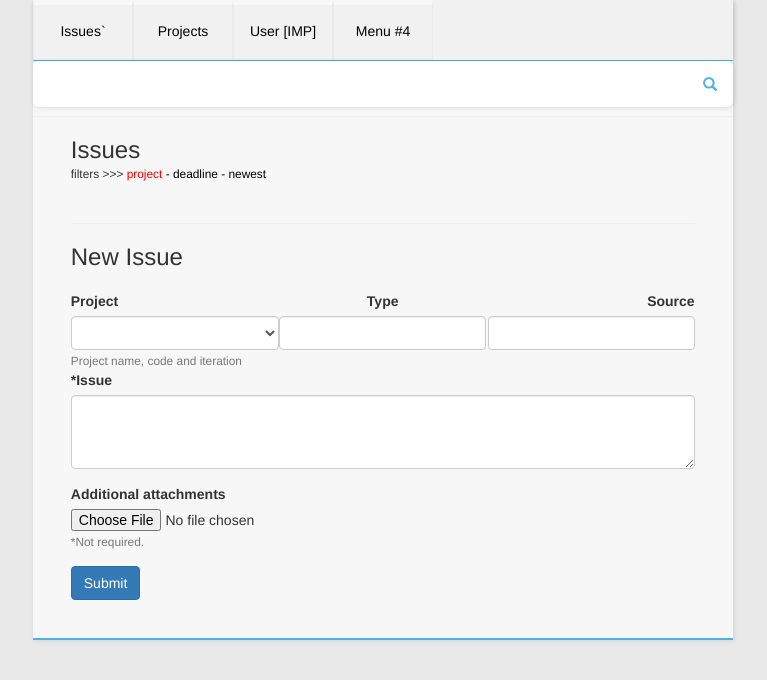
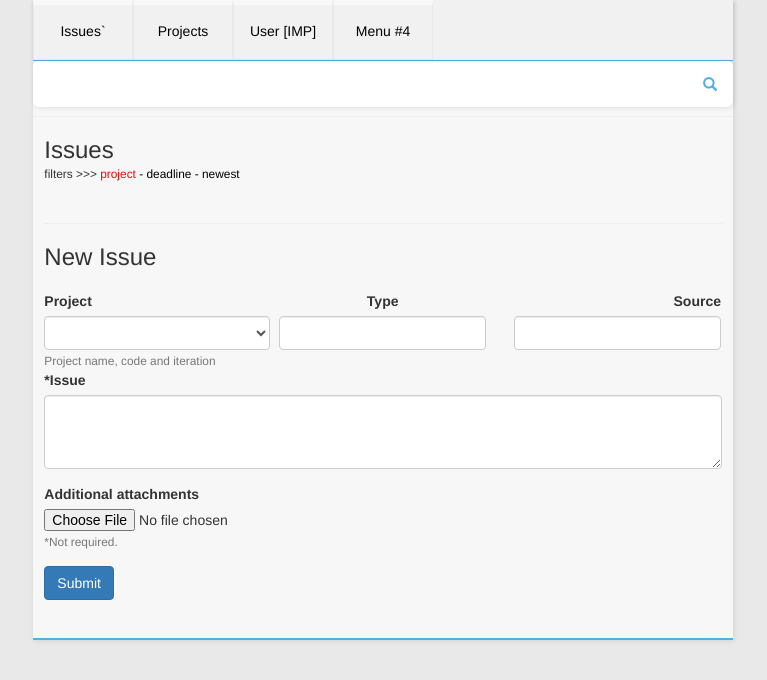
Before and after one commit to najar1412/dev-issues, a Flask app: page / in a window 1280 px wide. Shown: the top 680 px of the page, without its empty margins (257-1024 px from the left). Run offline with Flask 2, Linux system fonts and the light colour scheme; data that the repository does not hold is empty; some libraries are stand-ins or nearby versions.

Commit message:
frontend, masonry css

```diff
--- a/issues/static/css/main.css
+++ b/issues/static/css/main.css
@@ -1,3 +1,15 @@
+.masonry-layout {
+  column-count: 3;
+  column-gap: 0;
+}
+.masonry-layout-panel {
+  break-inside: avoid;
+  padding: 2px;
+}
+.masonry-layout-panel__content {
+  padding: 0;
+  border-radius: 0;
+}
 .menutext a:active {
   text-decoration: none;
 }
--- a/issues/templates/base.html
+++ b/issues/templates/base.html
@@ -73,7 +73,7 @@
         <br>
         <hr>
 
-            <div style="padding: 0 1cm 1cm 1cm;">
+            <div style="padding: 0 .3cm 1cm .3cm;">
             {% block content %}
 
 
--- a/issues/templates/issues.html
+++ b/issues/templates/issues.html
@@ -8,10 +8,18 @@ No issues in database.
     <small>filters >>> <a href='#'><span style='color:red;'>project</span> - deadline - newest</a></small><br>
     <br>
 
+
+        <div class=masonry-layout>
+
+
+
     {% for x in issue %}
     {% if x.issue_complete == 0 %}
 
-<div class=issuebox>
+                    <div class=masonry-layout-panel>
+                        <div class=masonry-layout-panel__content>
+
+                            <div class=issueboxy>
                                 <div class=issueboxdetail></div>
                                     <div class=issueboxhead>
                                         <a href="{{ url_for('get_issue', id=x.id ) }}"><h4>Issue #{{ x.id }}</h4></a>
```
Also changed, not shown: other parts of issues/static/css/main.css (+6 -0 lines), other parts of issues/templates/issues.html (+18 -3 lines). Lines whose indentation alone changed are shown as unchanged.
